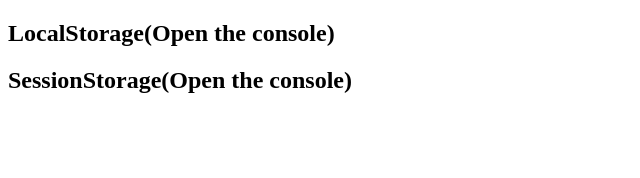
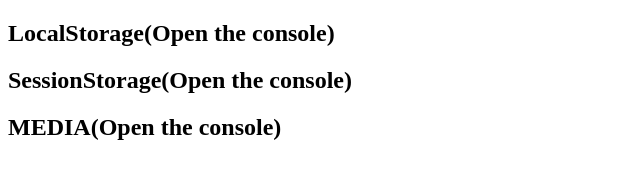
Before and after one commit to VladislavSharay/jscoursepractice, a website: page homework9/index.html in a window 1280 px wide. Shown: the whole page, without its empty margins (0-640 px from the left). Drawn offline with Linux system fonts and the light colour scheme.

Commit message:
add MEDIA

```diff
--- a/homework9/index.html
+++ b/homework9/index.html
@@ -9,6 +9,7 @@
 <body>
     <h2>LocalStorage(Open the console)</h2>
     <h2>SessionStorage(Open the console)</h2>
+    <h2>MEDIA(Open the console)</h2>
     <script src="script.js"></script>
 </body>
 </html>
```
